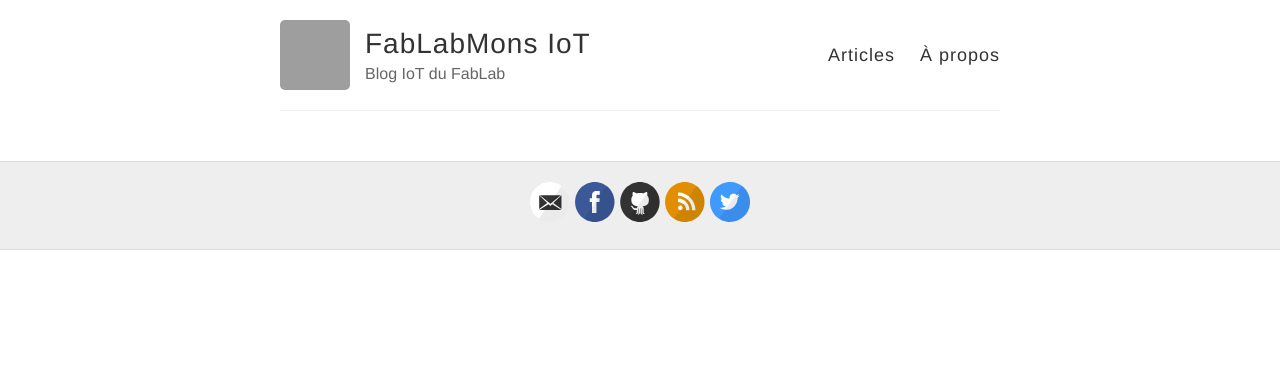
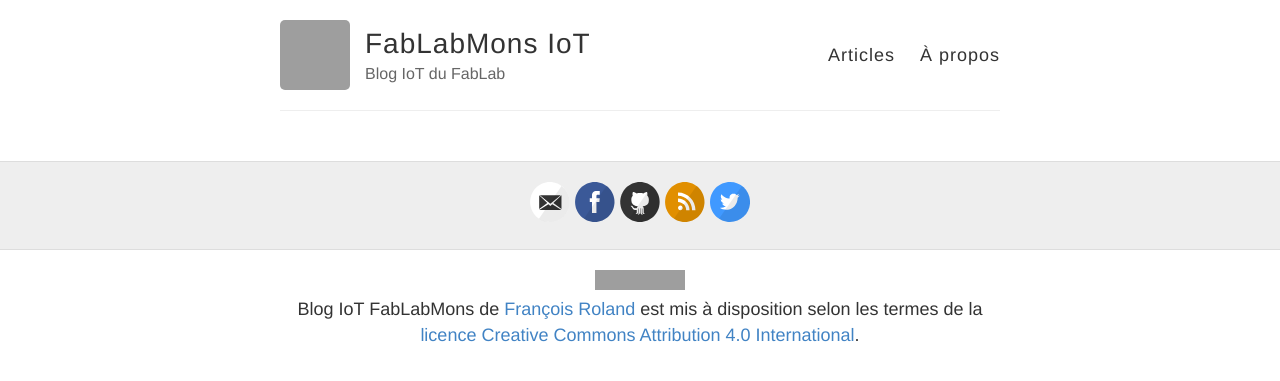
Before and after one commit to FabLabMons/iot-blog, a Jekyll site: the page built from index.html, in a window 1280 px wide. Shown: the top 381 px of the page. Built offline with Jekyll 4.4.1, drawn with Linux system fonts in a browser that asks for light colours; grey boxes are pictures that could not be loaded.

Commit message:
License to Creative Commons By.

```diff
--- a/_layouts/default.html
+++ b/_layouts/default.html
@@ -46,6 +46,13 @@
       </div>
     </div>
 
+    <div class="license">
+      <div class="container">
+        <footer class="footer">
+          <a rel="license" href="http://creativecommons.org/licenses/by/4.0/"><img alt="Licence Creative Commons" style="border-width:0" src="https://i.creativecommons.org/l/by/4.0/88x31.png" /></a><br /><span xmlns:dct="http://purl.org/dc/terms/" property="dct:title">Blog IoT FabLabMons</span> de <a xmlns:cc="http://creativecommons.org/ns#" href="https://iot.fabmabmons.be" property="cc:attributionName" rel="cc:attributionURL">François Roland</a> est mis à disposition selon les termes de la <a rel="license" href="http://creativecommons.org/licenses/by/4.0/">licence Creative Commons Attribution 4.0 International</a>.
+        </footer>
+      </div>
+    </div>
     {% include analytics.html %}
   </body>
 </html>
```
Also changed, not shown: 1 other file.
